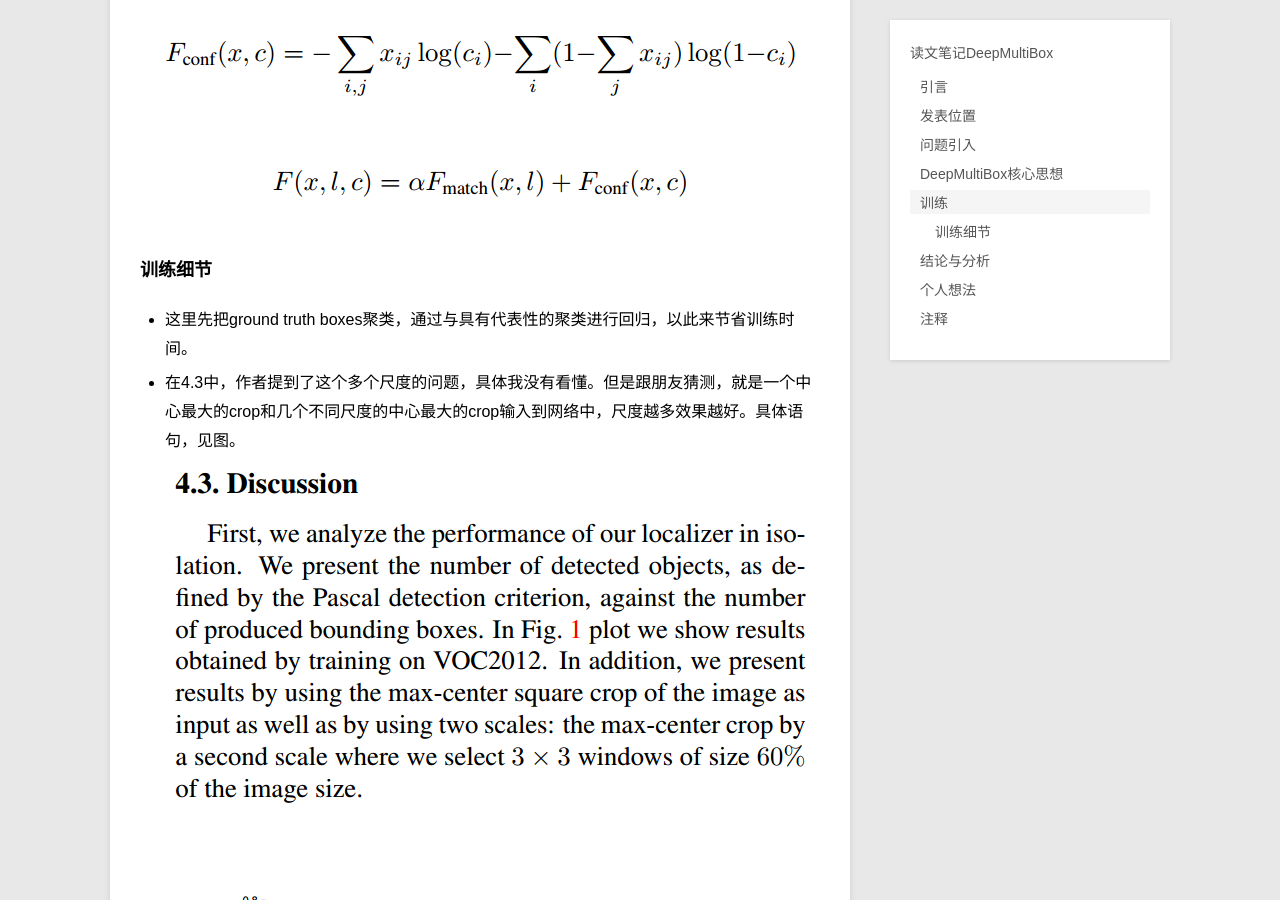
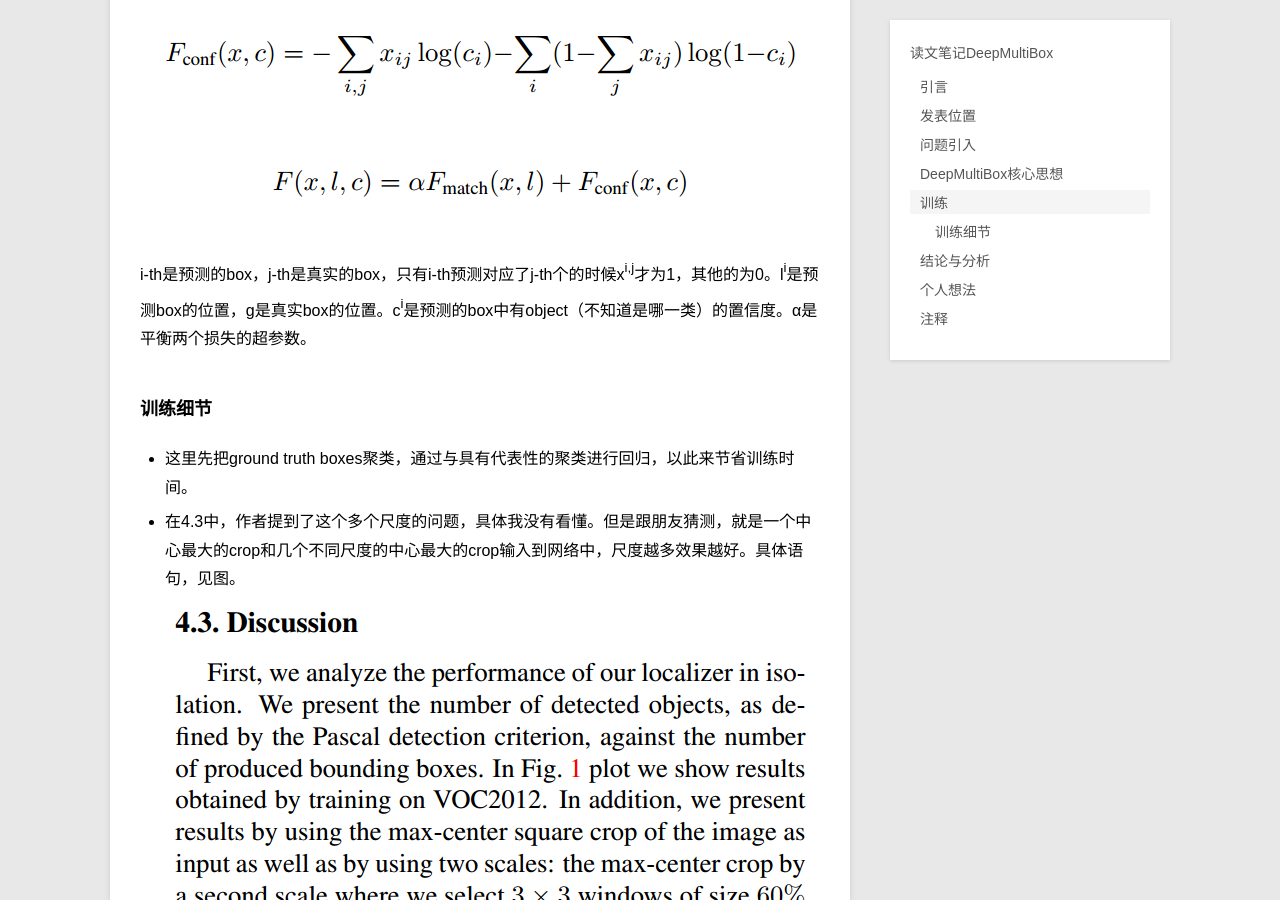
Before and after one commit to gwyve/gwyve.github.io, a Jekyll site: the page built from _posts/blog/2017-2-24-reading-note-DeepMultiBox.md, in a window 1280 px wide and 900 px high, scrolled down 1398 px. Built offline with Jekyll 4.4.1, drawn with Linux system fonts in a browser that asks for light colours.

Commit message:
add 2017-2-24

```diff
--- a/_posts/blog/2017-2-24-reading-note-DeepMultiBox.md
+++ b/_posts/blog/2017-2-24-reading-note-DeepMultiBox.md
@@ -37,6 +37,8 @@ description: 阅读 Scalable Object Detection using Deep Neural Networks 笔记
 ![loss_match](/images/blog/2017-2-24/loss_match.png)
 ![loss_confidence](/images/blog/2017-2-24/loss_confidence.png)
 ![loss](/images/blog/2017-2-24/loss.png)
+i-th是预测的box，j-th是真实的box，只有i-th预测对应了j-th个的时候x<sub>i,j</sub>才为1，其他的为0。l<sub>i</sub>是预测box的位置，g<sub></sub>是真实box的位置。c<sub>i</sub>是预测的box中有object（不知道是哪一类）的置信度。α是平衡两个损失的超参数。
+
 
 ### 训练细节
 - 这里先把ground truth boxes聚类，通过与具有代表性的聚类进行回归，以此来节省训练时间。
```
